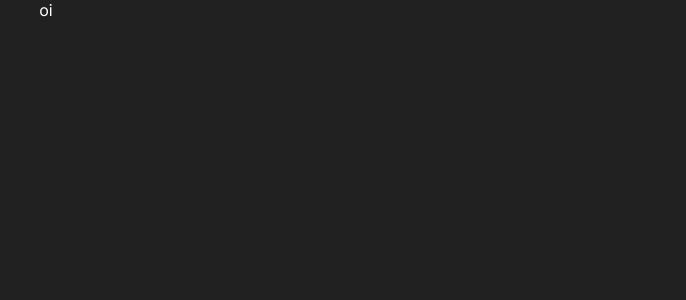
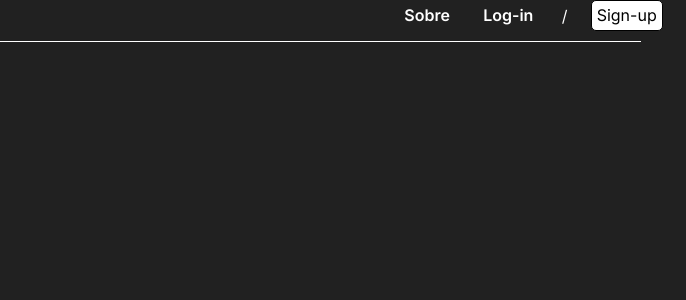
Before and after one commit to GuthyerriAlexandrino/ramirez-reborn, a Next.js app in the folder front-end-ramirez/: page / in a window 1280 px wide. Shown: the top 300 px of the page, without its empty margins (594-1280 px from the left). Built offline with nearby package versions, Linux system fonts and the light colour scheme.

Commit message:
feat(header): initial index header

```diff
--- a/front-end-ramirez/src/app/pages/home/index.tsx
+++ b/front-end-ramirez/src/app/pages/home/index.tsx
@@ -1,13 +1,44 @@
 "use client"
-import { Container} from "./style";
+import { Container, Header, HeaderContent, LogoImage, MenuContainer, Button  } from "./style";
+import { useState } from "react";
+import Link from "next/link";
+import Image from "next/image";
 
 export default function HomePage() {
+    const [menuIsActive, setMenuIsActive] = useState(false);
+
     return (
         <Container
             initial={{width: 0}}
             animate={{width: "100%"}}
             exit={{ x: 100, transition: { duration: 0.6 } }}>
-            oi
+            <Header toggleMenu={menuIsActive}>
+                <HeaderContent>
+                    <LogoImage />
+                    <MenuContainer>
+                        <ul>
+                            <li>
+                                <Button>Sobre</Button>
+                            </li>
+                            <li>
+                                <Link href="/login">
+                                    <Button>Log-in</Button>
+                                </Link>
+                            </li>
+                            <li>
+                                /
+                            </li>
+                            <li>
+                                <Link href="/signup">
+                                    <Button background={true}>
+                                        Sign-up
+                                    </Button>
+                                </Link>
+                            </li>
+                        </ul>
+                    </MenuContainer>
+                </HeaderContent>
+            </Header>
         </Container>
     )
 }
```
